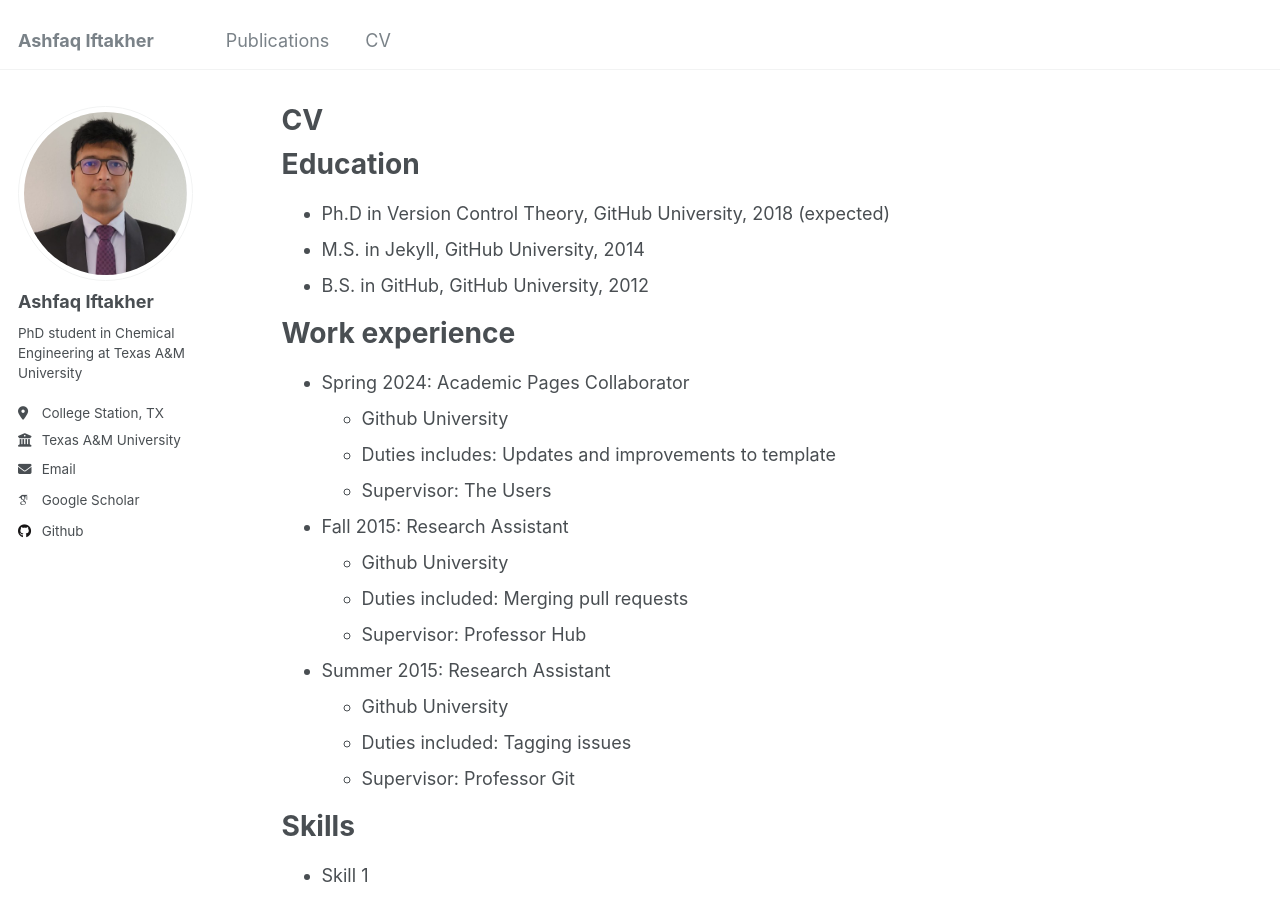
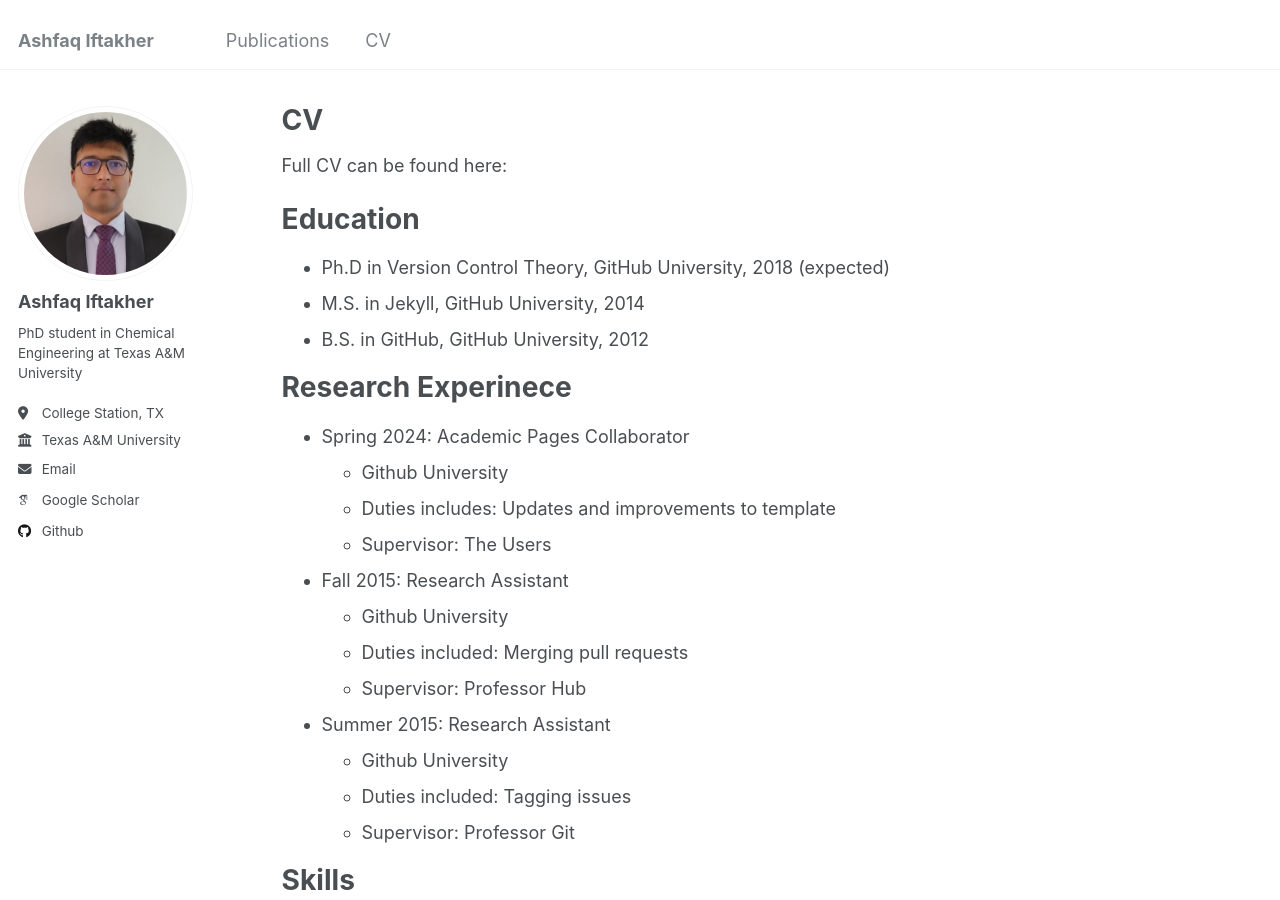
Before and after one commit to aiftakher/aiftakher.github.io, a Jekyll site: the page built from _pages/cv.md, in a window 1280 px wide and 900 px high. Built offline with Jekyll 4.4.1, drawn with Linux system fonts in a browser that asks for light colours; some web fonts are replaced.

Commit message:
Update cv.md

```diff
--- a/_pages/cv.md
+++ b/_pages/cv.md
@@ -9,13 +9,16 @@ redirect_from:
 
 {% include base_path %}
 
+Full CV can be found here:
+
+
 Education
 ======
 * Ph.D in Version Control Theory, GitHub University, 2018 (expected)
 * M.S. in Jekyll, GitHub University, 2014
 * B.S. in GitHub, GitHub University, 2012
 
-Work experience
+Research Experinece
 ======
 * Spring 2024: Academic Pages Collaborator
   * Github University
```
